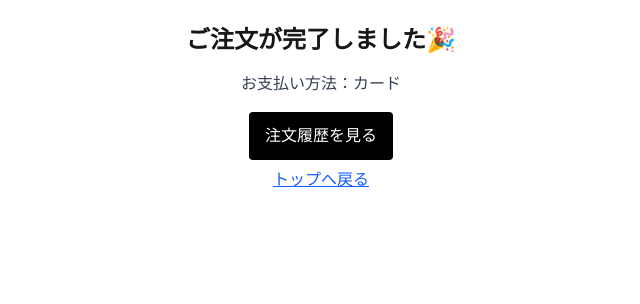
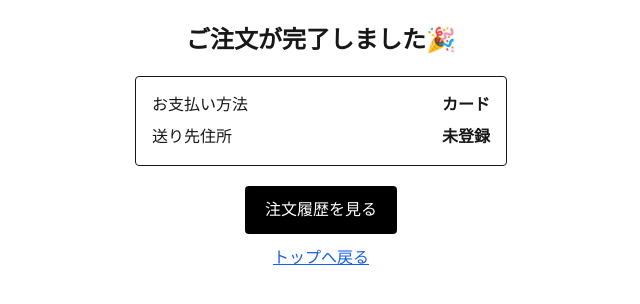
Before and after one commit to ppkyon/demo_repeat_order, a Next.js app: page /order/success in a window 1280 px wide. Shown: the top 304 px of the page, without its empty margins (319-959 px from the left). Built offline with nearby package versions, Linux system fonts and the light colour scheme.

Commit message:
住所表示と住所登録画面の追加

```diff
--- a/src/app/order/success/page.tsx
+++ b/src/app/order/success/page.tsx
@@ -10,12 +10,29 @@ function SuccessBody() {
     const sp = useSearchParams();
     const method = sp.get('method') === 'cod' ? '代引き' : 'カード';
 
+    let shipTo = '未登録';
+    try {
+        const hist = JSON.parse(localStorage.getItem('orders') ?? '[]');
+        shipTo = (hist?.[0]?.shipTo) || localStorage.getItem('shipTo') || '未登録';
+    } catch {
+        shipTo = localStorage.getItem('shipTo') || '未登録';
+    }
+
     return (
-        <main className="mx-auto max-w-[420px] p-6 space-y-4 text-center">
+        <main className="mx-auto max-w-[420px] p-6 space-y-5 text-center">
             <h1 className="text-2xl font-bold">ご注文が完了しました🎉</h1>
-            <p className="text-gray-700">お支払い方法：{method}</p>
-            <div className="space-y-2">
-                <Link href="/history" className="inline-block bg-black text-white rounded px-4 py-3">注文履歴を見る</Link>
+            <div className="mx-auto w-full max-w-[420px] text-left border rounded p-4 space-y-2">
+                <div className="flex justify-between">
+                    <span>お支払い方法</span>
+                    <span className="font-semibold">{method}</span>
+                </div>
+                <div className="flex justify-between gap-3">
+                    <span>送り先住所</span>
+                    <span className="font-semibold text-right break-words">{shipTo}</span>
+                </div>
+            </div>
+            <div className="space-y-3">
+                <Link href="/history" className="inline-block bg-black text-white rounded px-5 py-3">注文履歴を見る</Link>
                 <div>
                     <Link href="/order" className="text-blue-600 underline">トップへ戻る</Link>
                 </div>
@@ -26,7 +43,7 @@ function SuccessBody() {
 
 export default function SuccessPage() {
     return (
-        <Suspense fallback={ <main className="mx-auto max-w-[420px] p-6 text-center">読み込み中...</main> }>
+        <Suspense fallback={<main className="mx-auto max-w-[420px] p-6 text-center">読み込み中...</main>}>
             <SuccessBody />
         </Suspense>
     );
--- /dev/null
+++ b/src/app/profile/page.tsx
@@ -0,0 +1,31 @@
+'use client';
+
+import { useEffect, useState } from "react";
+import Link from 'next/link';
+
+export default function Profile() {
+    const [shipTo, setShipTo] = useState('');
+
+    useEffect(() => {
+        if (typeof window !== 'undefined') {
+            setShipTo(localStorage.getItem('shipTo') || '');
+        }
+    }, []);
+
+    function save() {
+        localStorage.setItem('shipTo', shipTo.trim());
+        alert('送り先住所を保存しました');
+    }
+
+    return (
+        <main className="mx-auto max-w-[420px] p-4 space-y-4">
+            <h1 className="text-xl font-bold">会員情報（送り先）</h1>
+            <label className="block text-sm text-gray-700">送り先住所</label>
+            <textarea className="w-full border rounded p-3 h-28" placeholder="例）東京都◯◯区◯◯ 1-2-3 サンプルビル 101" value={shipTo} onChange={(e) => setShipTo(e.target.value)} />
+            <button onClick={save} className="w-full bg-black text-white py-3 rounded">保存する</button>
+            <div className="text-center">
+                <Link href="/order" className="text-blue-600 underline">注文画面へ戻る</Link>
+            </div>
+        </main>
+    );
+}
```
